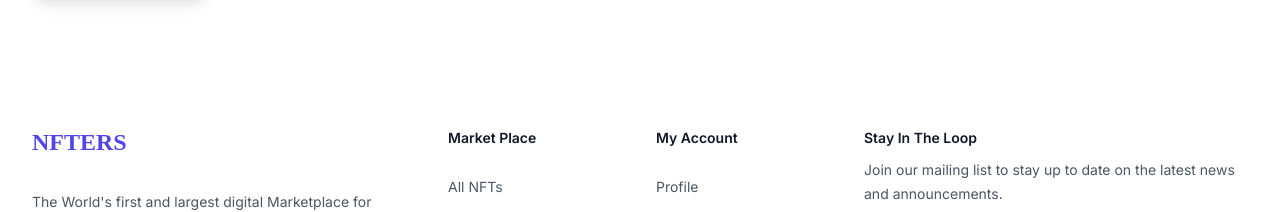
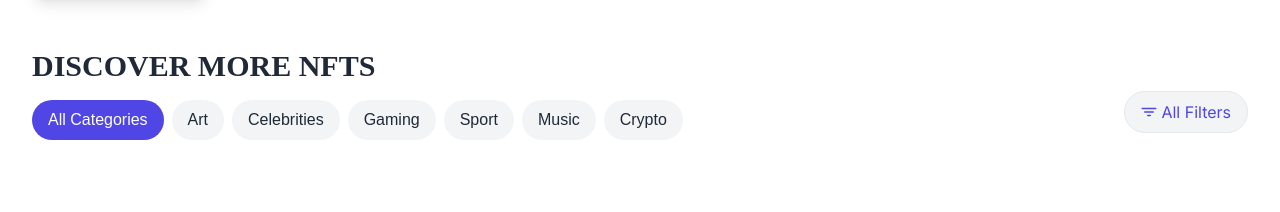
Before and after one commit to masud90895/nft-marketplace, a Next.js app: page / in a window 1280 px wide. Shown: the part 2176-2388 px from the top of the page. Built offline with nearby package versions, Linux system fonts and the light colour scheme.

Commit message:
Add DiscoverNfts component to Home page

```diff
--- a/src/app/page.tsx
+++ b/src/app/page.tsx
@@ -1,5 +1,6 @@
 import CollectionFeatured from "@/components/Home/CollectionFeatured/CollectionFeatured";
 import CreateAndSellNfts from "@/components/Home/CreateAndSellNfts/CreateAndSellNfts";
+import DiscoverNfts from "@/components/Home/DiscoverNfts/DiscoverNfts";
 import Hero from "@/components/Home/Hero/Hero";
 import NftArt from "@/components/Home/NftArt/NftArt";
 
@@ -10,6 +11,7 @@ export default function Home() {
       <NftArt />
       <CollectionFeatured />
       <CreateAndSellNfts />
+      <DiscoverNfts />
     </>
   );
 }
--- /dev/null
+++ b/src/components/Home/DiscoverNfts/DiscoverNfts.tsx
@@ -0,0 +1,72 @@
+"use client";
+import React from "react";
+import { IoFilter } from "react-icons/io5";
+
+const FilterData = [
+  {
+    id: 1,
+    name: "All Categories",
+  },
+  {
+    id: 2,
+    name: "Art",
+  },
+  {
+    id: 3,
+    name: "Celebrities",
+  },
+  {
+    id: 4,
+    name: "Gaming",
+  },
+  {
+    id: 5,
+    name: "Sport",
+  },
+  {
+    id: 6,
+    name: "Music",
+  },
+  {
+    id: 7,
+    name: "Crypto",
+  },
+];
+
+const DiscoverNfts = () => {
+  const [filter, setFilter] = React.useState("All Categories");
+  return (
+    <div className="common my-[50px]">
+      {/* title */}
+      <h1 className="text-3xl font-bold  text-gray-800 font-ultra">
+        DISCOVER MORE NFTS
+      </h1>
+
+      {/* filter */}
+
+      <div className="flex flex-col md:flex-row gap-5 justify-between items-center">
+        <div className="flex gap-2 mt-4 flex-wrap ">
+          {FilterData.map((item) => (
+            <button
+              onClick={() => setFilter(item.name)}
+              key={item.id}
+              className={`px-4 py-2 rounded-full font-kanit  ${
+                filter === item.name
+                  ? "bg-indigo-600 text-white"
+                  : "bg-gray-100 text-gray-800 "
+              }`}
+            >
+              {item.name}
+            </button>
+          ))}
+        </div>
+
+        <button className="flex gap-1 items-center text-indigo-600 border px-4 py-2 rounded-full bg-gray-100">
+          <IoFilter /> All Filters
+        </button>
+      </div>
+    </div>
+  );
+};
+
+export default DiscoverNfts;
```
